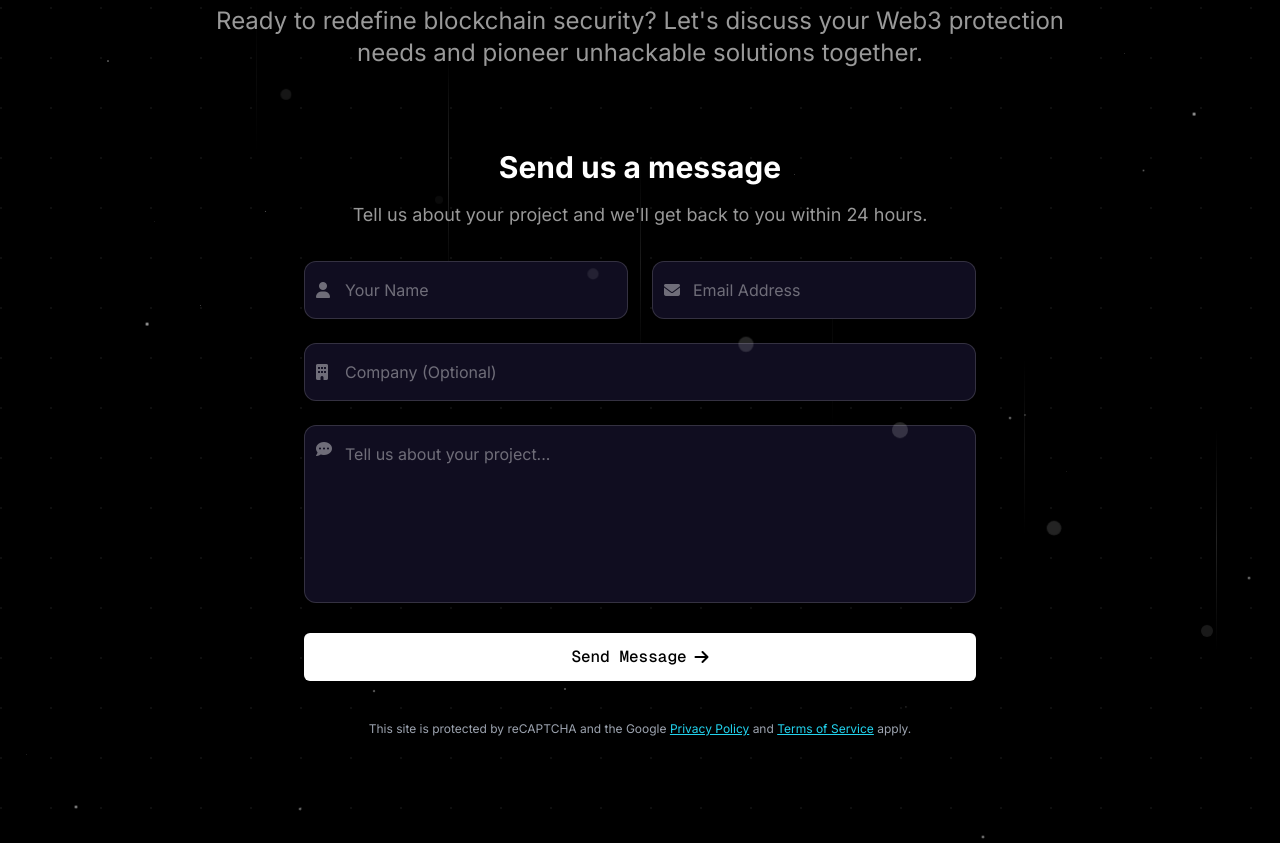
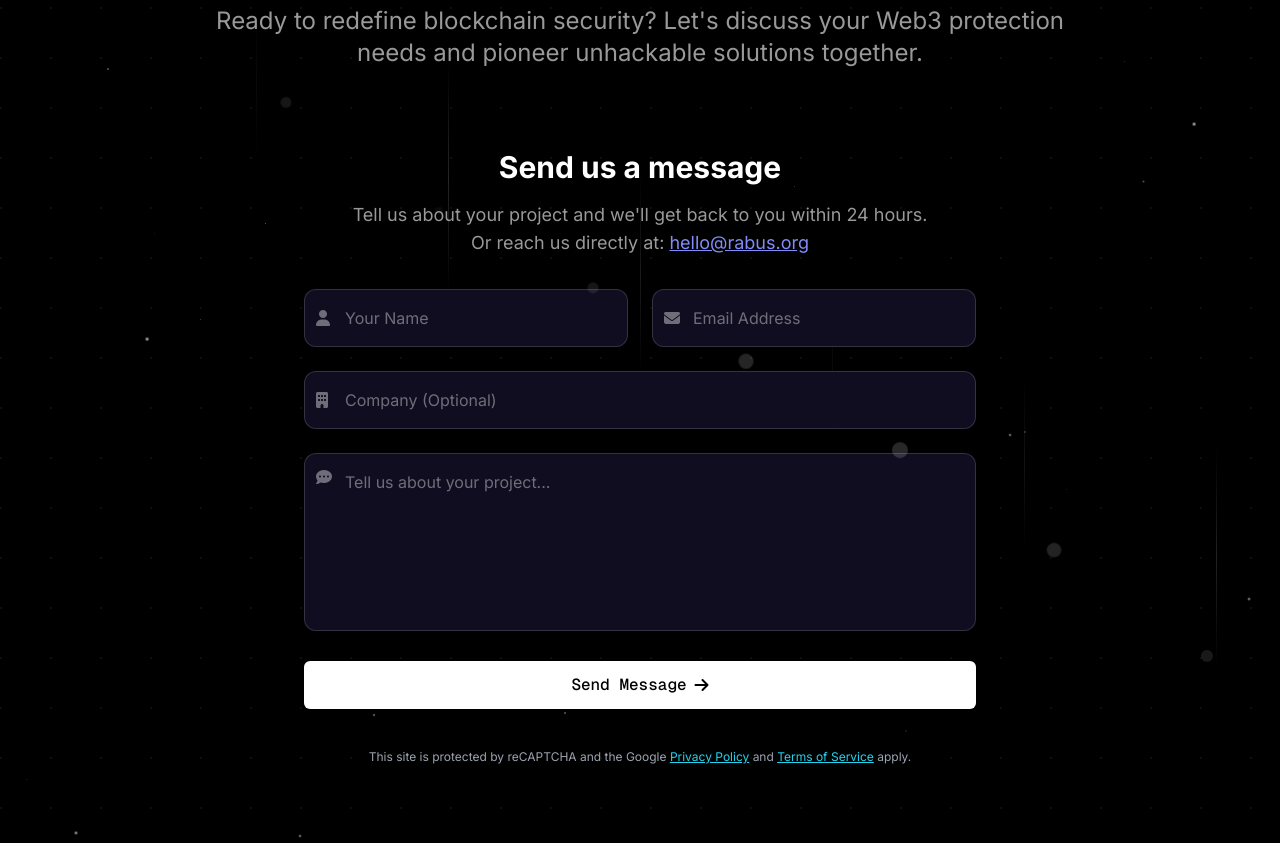
Before and after one commit to wintershine-1030/rabus, a plain HTML site: page contact-us.html in a window 1280 px wide. Shown: the part 933-1776 px from the top of the page. Drawn offline with nearby package versions, Linux system fonts and the light colour scheme.

Commit message:
add support email

```diff
--- a/contact-us.html
+++ b/contact-us.html
@@ -364,6 +364,9 @@
                 Tell us about your project and we'll get back to you within 24
                 hours.
               </p>
+              <p class="text-white/60 text-base sm:text-lg font-inter">
+                Or reach us directly at: <a href="mailto:hello@rabus.org" class="text-indigo-400 hover:text-indigo-300 underline">hello@rabus.org</a>
+              </p>
             </div>
 
             <form id="contact-form" class="space-y-6">
```
